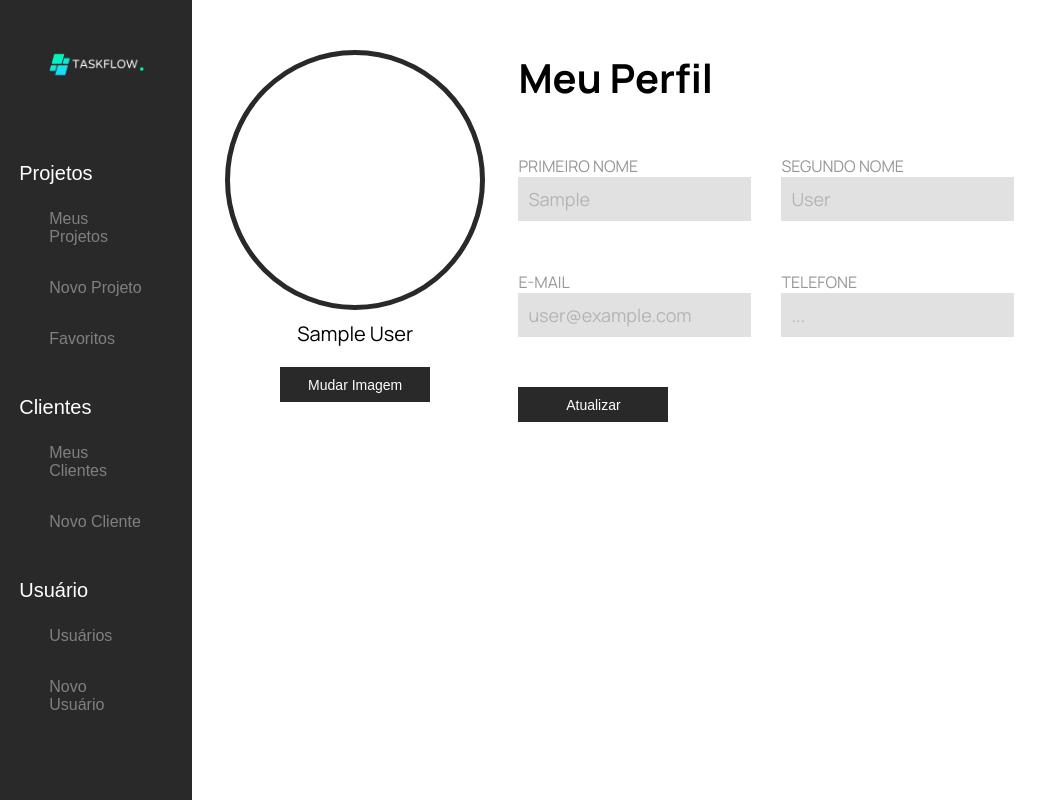
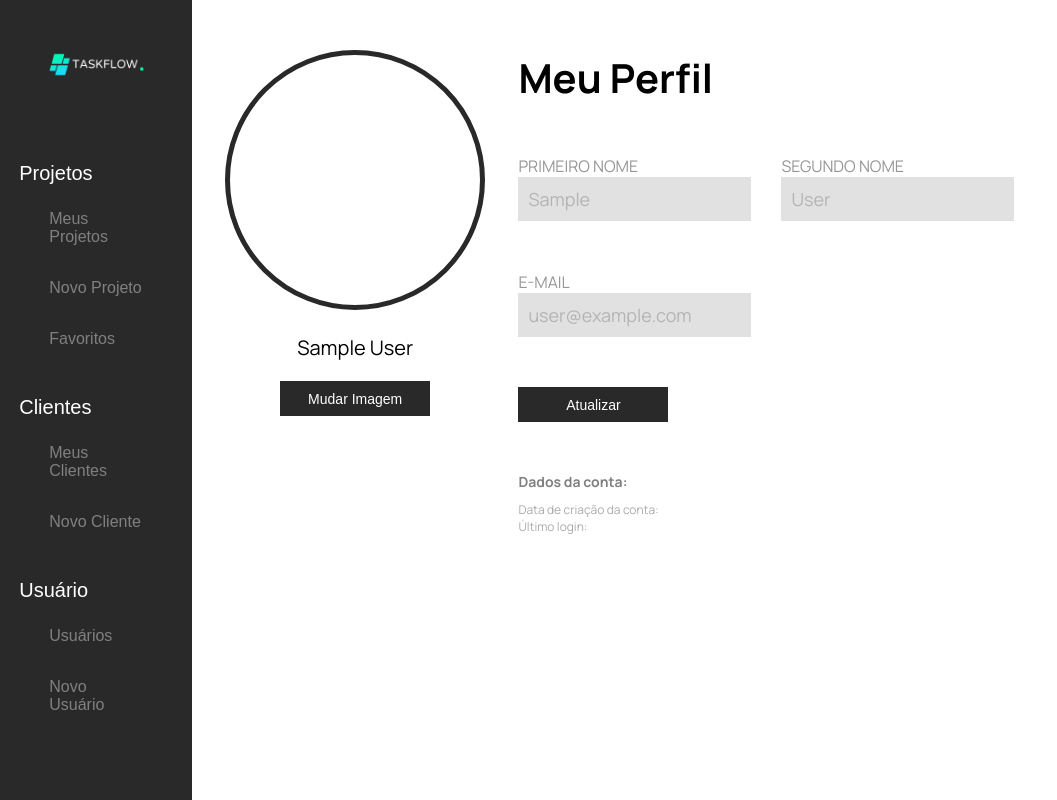
Before and after one commit to caamag/taskflow, a React (Vite) app: page /currentUser/account in a window 1280 px wide. Shown: the whole page, without its empty margins (0-1057 px from the left). Built offline with nearby package versions, Linux system fonts and the light colour scheme; no server answers; sample sign-in values are in the browser's storage.

Commit message:
criando hook que formata data

```diff
--- a/src/pages/profile/profile.css
+++ b/src/pages/profile/profile.css
@@ -135,3 +135,22 @@
     margin-top: 10px;
     font-weight: 400;
 }
+
+.profile-loading {
+    width: 25px;
+    height: auto;
+    margin-top: 30px;
+    animation: loading infinite linear 350ms;
+}
+
+.profile-form h4 {
+    margin-top: 50px;
+    margin-bottom: 10px;
+    font-size: 1.4rem;
+    color: gray;
+}
+
+.profile-form p {
+    color: rgb(170, 170, 170);
+    font-size: 1.2rem;
+}
--- a/src/pages/profile/profile.jsx
+++ b/src/pages/profile/profile.jsx
@@ -37,13 +37,14 @@ const Profile = () => {
     const [name, setName] = useState('');
     const [lastName, setLastName] = useState('')
     const [tel, setTel] = useState('');
-    const { loading: profileLoading, error: profileError, updateDisplayName } = useUpdate()
+    const { loading: profileLoading, updateDisplayName } = useUpdate()
 
     const firstName = user.displayName ? user.displayName.split(' ')[0] : ''
     const secondName = user.displayName ? user.displayName.split(' ')[1] : ''
 
     async function handleProfileContent(e) {
         e.preventDefault()
+
         const userName = `${name} ${lastName}`
         await updateDisplayName(userName)
     }
@@ -54,7 +55,8 @@ const Profile = () => {
                 backgroundImage: `url(${user.photoURL ? user.photoURL : defaultURLPhoto})`,
                 filter: `${user.photoURL ? 'invert(0%)' : 'invert(80%)'}`
             }}></div>
-            <h3 className='user-name'>{user.displayName}</h3>
+            {profileLoading && <img src={loadingIcon} className='profile-loading' />}<br />
+            {!profileLoading && <h3 className='user-name'>{user.displayName}</h3>}
 
             {!formPicture && <button onClick={() => { setformPicture(true) }}>Mudar Imagem</button>}
 
@@ -115,19 +117,14 @@ const Profile = () => {
                         disabled
                     />
                 </label>
-
-                <label>
-                    TELEFONE <br />
-                    <input
-                        type="number"
-                        value={tel}
-                        onChange={(e) => { setTel(e.target.value) }}
-                        placeholder='...'
-                    />
-                </label>
             </div>
 
-            <button type='submit' className='update-profile'>Atualizar</button>
+            {profileLoading && <img src={loadingIcon} className='profile-loading' />}
+            {!profileLoading && <button type='submit' className='update-profile'>Atualizar</button>}
+
+            <h4>Dados da conta:</h4>
+            <p>Data de criação da conta:  {user.metadata.creationTime}</p>
+            <p>Último login: {user.metadata.lastSignInTime}</p>
         </form>
     </div>
 
```
Also changed, not shown: src/hooks/formatDate.js (added, +13 -0 lines).
